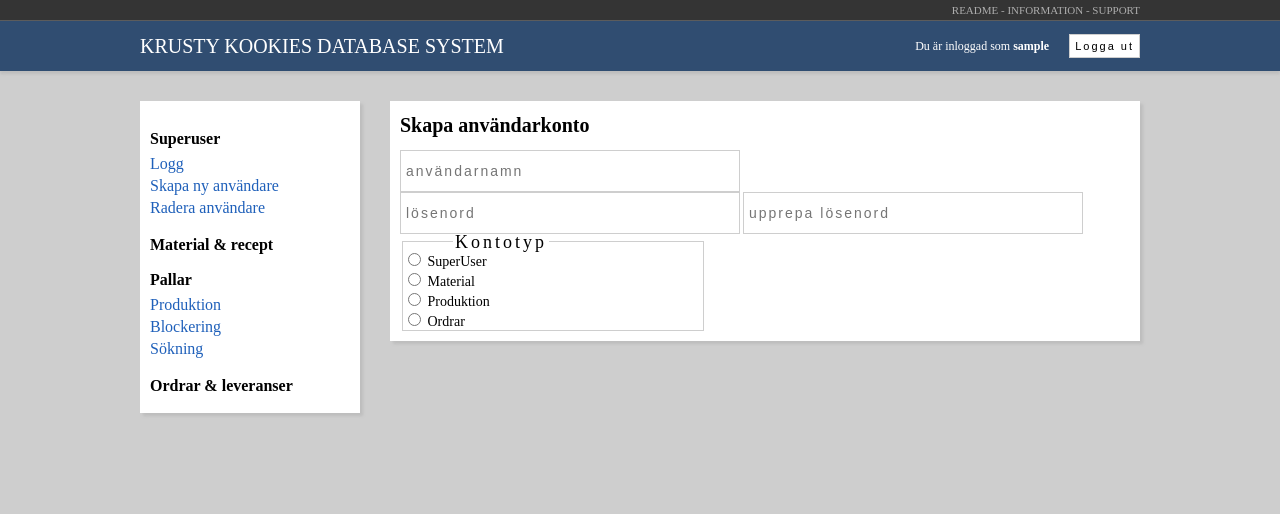
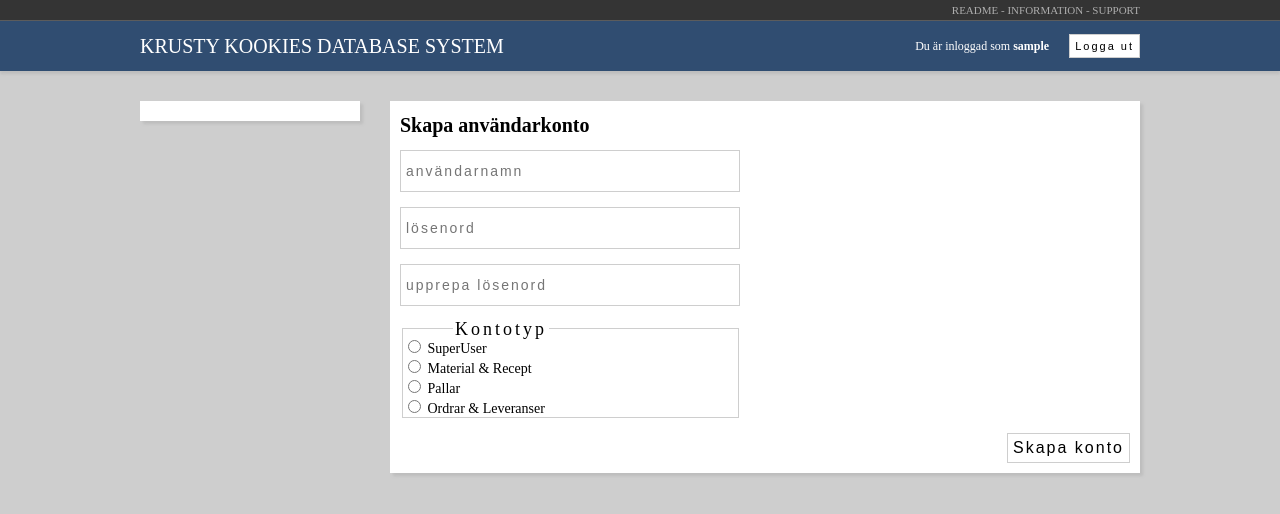
Before and after one commit to jivung/krustykookies, a PHP site: page /create_user.php in a window 1280 px wide. Shown: the top 514 px of the page. Run offline with PHP 8.4, Linux system fonts and the light colour scheme; the visitor is signed in with stand-in values (Sample User, id 1).

Commit message:
Updated user type checks. Also updated/corrected creation of new users for the new code structure.

```diff
--- a/create_user.php
+++ b/create_user.php
@@ -6,21 +6,44 @@
 ?>
 
 <h1>Skapa användarkonto</h1>
-<form id="createuser" method="POST">
-	<input type="text" class="input_field_login" name="krustyname" placeholder="användarnamn"/><br />
-	<input type="password" class="input_field_login" name="krustypassword" placeholder="lösenord"/>
-	<input type="password" class="input_field_login" name="krustypassword2" placeholder="upprepa lösenord"/>
-	<fieldset style="width: 300px;">
+<?php
+	if(isset($_GET['empty'])) {
+?>
+		<p class ="breadtext" style="color: red";>
+		Något fält lämnades tomt, försök igen.
+		</p>
+<?php
+		} else if(isset($_GET['false'])) {
+?>
+		<p class ="breadtext" style="color: red";>
+		Lösenorden överensstämmer ej, försök igen.
+		</p>
+<?php
+	} else if(isset($_GET['success'])) {
+?>
+		<p class ="breadtext" style="color: green";>
+		Användarkontot skapades framgångsrikt! :)
+		</p>
+<?php
+	}
+?>
+</p>
+<form name="createuser "id="createuser" method="POST" action="includes/createuser_parse.php">
+	<input type="text" class="input_field_login" name="krustyname" placeholder="användarnamn"/><br /><br />
+	<input type="password" class="input_field_login" name="krustypassword" placeholder="lösenord"/><br /><br />
+	<input type="password" class="input_field_login" name="krustypassword2" placeholder="upprepa lösenord"/><br /><br />
+	<fieldset>
 	<legend>Kontotyp</legend>
-	<input type="radio" name="kontotyp" id="superuser" value="var" />
+	<input type="radio" name="kontotyp" id="superuser" value="isSuperUser" />
 	<label for="superuser">SuperUser</label> <br />
-	<input type="radio" name="kontotyp" id="material" value="sommar" />
-	<label for="material">Material</label> <br />
-	<input type="radio" name="kontotyp" id="produktion" value="host" />
-	<label for="produktion">Produktion</label> <br />
-	<input type="radio" name="kontotyp" id="Ordrar" value="vinter" />
-	<label for="ordrar">Ordrar</label>
-	</fieldset>
+	<input type="radio" name="kontotyp" id="material" value="isMaterialUser" />
+	<label for="material">Material & Recept</label> <br />
+	<input type="radio" name="kontotyp" id="produktion" value="isProductionUser" />
+	<label for="produktion">Pallar</label> <br />
+	<input type="radio" name="kontotyp" id="ordrar" value="isOrderUser" />
+	<label for="ordrar">Ordrar & Leveranser</label>
+	</fieldset><br />
+	<input type="submit" class="submit_button_login" style="float: right" name="submit" value="Skapa konto" />
 </form>
 
 <?php
--- a/includes/database.php
+++ b/includes/database.php
@@ -153,8 +153,9 @@
 	public function checkSuperUser($userName) {
 		$sql = "SELECT isSuperUser FROM users WHERE userName = ?";
 		$result = $this->executeQuery($sql, array($userName));
-		return $result;
-
+		foreach($result as $res) {
+			return $res[0];
+		}
 	}
 
 	/**
@@ -168,8 +169,9 @@
 	public function checkMaterialUser($userName) {
 		$sql = "SELECT isMaterialUser FROM users WHERE userName= ?";
 		$result = $this->executeQuery($sql, array($userName));
-		return $result;
-
+		foreach($result as $res) {
+			return $res[0];
+		}
 	}
 
 	/**
@@ -183,8 +185,9 @@
 	public function checkProductionUser($userName) {
 		$sql = "SELECT isProductionUser FROM users WHERE userName= ?";
 		$result = $this->executeQuery($sql, array($userName));
-		return $result;
-
+		foreach($result as $res) {
+			return $res[0];
+		}
 	}
 
 	/**
@@ -198,8 +201,9 @@
 	public function checkOrderAndDeliveryUser($userName) {
 		$sql = "SELECT isOrderUser FROM users WHERE userName = ?";
 		$result = $this->executeQuery($sql, array($userName));
-		return $result;
-
+		foreach($result as $res) {
+			return $res[0];
+		}
 	}
 
 	public function createUser($userName, $password, $userType) {
--- a/index.php
+++ b/index.php
@@ -23,7 +23,7 @@
 	?>
 	material-
 	<?php
-		} else if($db->checkOrderUser($_SESSION['username'])) {
+		} else if($db->checkOrderAndDeliveryUser($_SESSION['username'])) {
 	?>
 	order-
 	<?php
--- a/login.php
+++ b/login.php
@@ -2,6 +2,7 @@
 require_once("includes/setup.php");
 require_once("includes/database.php");
 require_once("includes/mysql_connect_data.php");
+$error = null;
 
 if(!empty($_POST)){
 
```
Also changed, not shown: includes/createuser_parse.php (added, +38 -0 lines).
